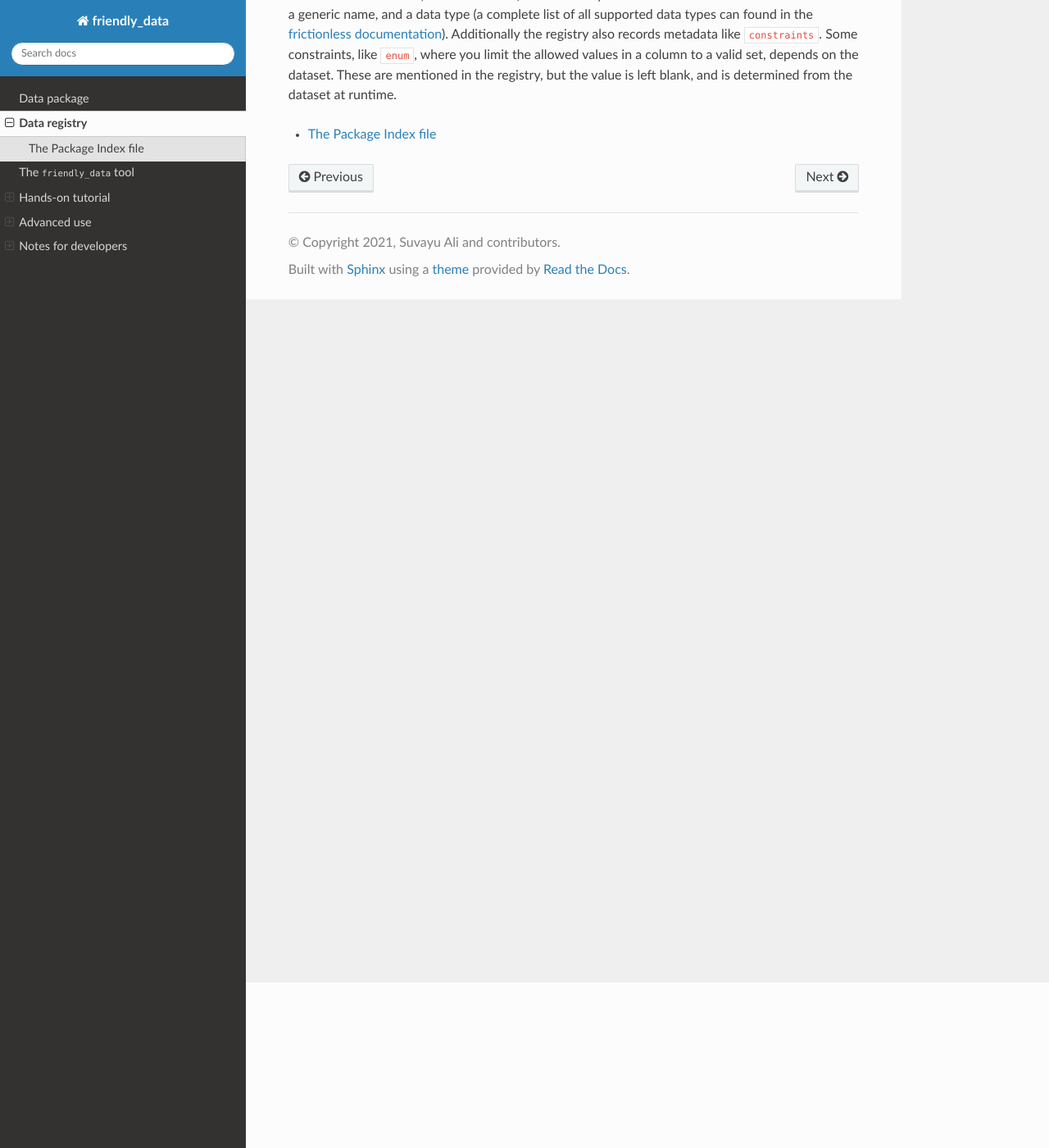
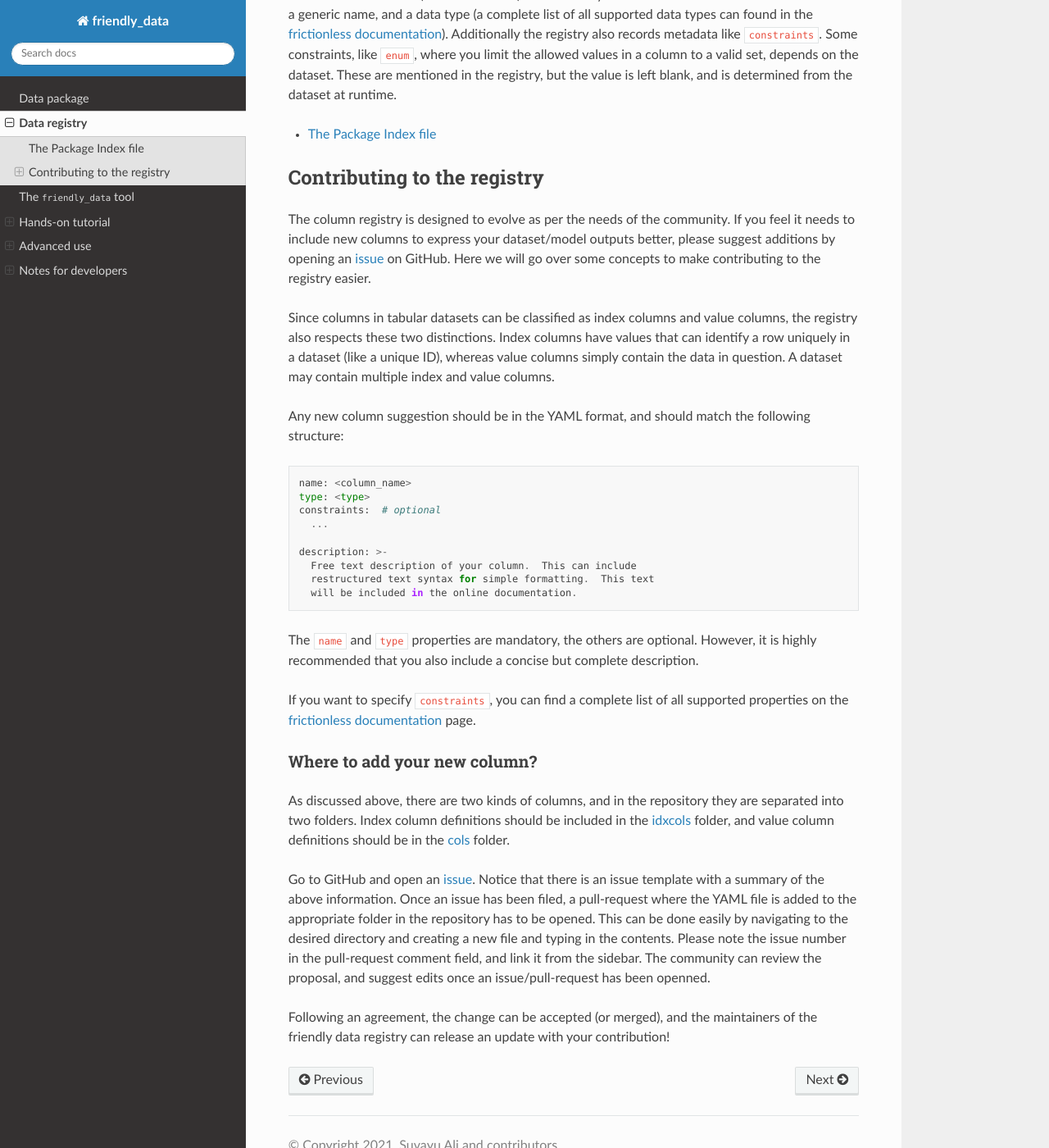
Before and after one commit to sentinel-energy/friendly_data, a Sphinx documentation site: the page built from doc/registry.rst, in a window 1280 px wide and 1400 px high, scrolled down 202 px. Shown: the whole window at 82% size. Built offline with Sphinx 7.4.7 and the Read the Docs theme 2.0.0, drawn with Linux system fonts in a browser that asks for light colours; pages that are not in the unit, such as notebooks, are missing from menus.

Commit message:
doc/registry.rst: write-up how to contribute to the registry

```diff
--- a/doc/registry.rst
+++ b/doc/registry.rst
@@ -23,4 +23,69 @@ dataset at runtime.
 ..
    api/registry is auto-generated during a CI run
 
+Contributing to the registry
+-----------------------------
+
+The column registry is designed to evolve as per the needs of the
+community.  If you feel it needs to include new columns to express
+your dataset/model outputs better, please suggest additions by opening
+an `issue`_ on GitHub.  Here we will go over some concepts to make
+contributing to the registry easier.
+
+Since columns in tabular datasets can be classified as index columns
+and value columns, the registry also respects these two distinctions.
+Index columns have values that can identify a row uniquely in a
+dataset (like a unique ID), whereas value columns simply contain the
+data in question.  A dataset may contain multiple index and value
+columns.
+
+Any new column suggestion should be in the YAML format, and should
+match the following structure:
+
+.. code-block::
+
+   name: <column_name>
+   type: <type>
+   constraints:  # optional
+     ...
+
+   description: >-
+     Free text description of your column.  This can include
+     restructured text syntax for simple formatting.  This text
+     will be included in the online documentation.
+
+The ``name`` and ``type`` properties are mandatory, the others are
+optional.  However, it is highly recommended that you also include a
+concise but complete description.
+
+If you want to specify ``constraints``, you can find a complete list
+of all supported properties on the `frictionless documentation`_ page.
+
+
+Where to add your new column?
++++++++++++++++++++++++++++++
+
+As discussed above, there are two kinds of columns, and in the
+repository they are separated into two folders.  Index column
+definitions should be included in the `idxcols`_ folder, and value
+column definitions should be in the `cols`_ folder.
+
+Go to GitHub and open an `issue`_.  Notice that there is an issue
+template with a summary of the above information.  Once an issue has
+been filed, a pull-request where the YAML file is added to the
+appropriate folder in the repository has to be opened.  This can be
+done easily by navigating to the desired directory and creating a new
+file and typing in the contents.  Please note the issue number in the
+pull-request comment field, and link it from the sidebar.  The
+community can review the proposal, and suggest edits once an
+issue/pull-request has been openned.
+
+Following an agreement, the change can be accepted (or merged), and
+the maintainers of the friendly data registry can release an update
+with your contribution!
+
+.. _`idxcols`: https://github.com/sentinel-energy/friendly_data_registry/tree/master/friendly_data_registry/idxcols
+.. _`cols`: https://github.com/sentinel-energy/friendly_data_registry/tree/master/friendly_data_registry/cols
+
 .. _`frictionless documentation`: https://specs.frictionlessdata.io/table-schema/
+.. _`issue`: https://github.com/sentinel-energy/friendly_data_registry/issues
```
